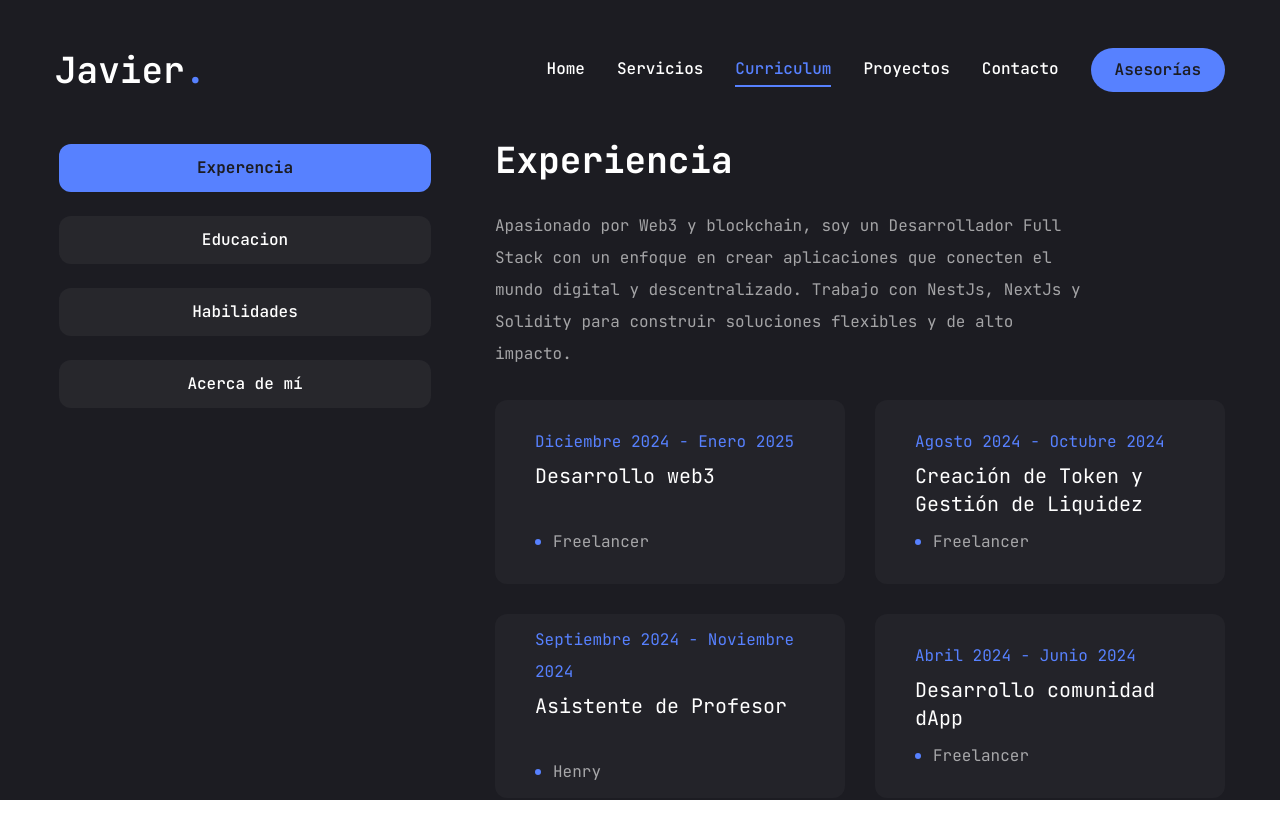
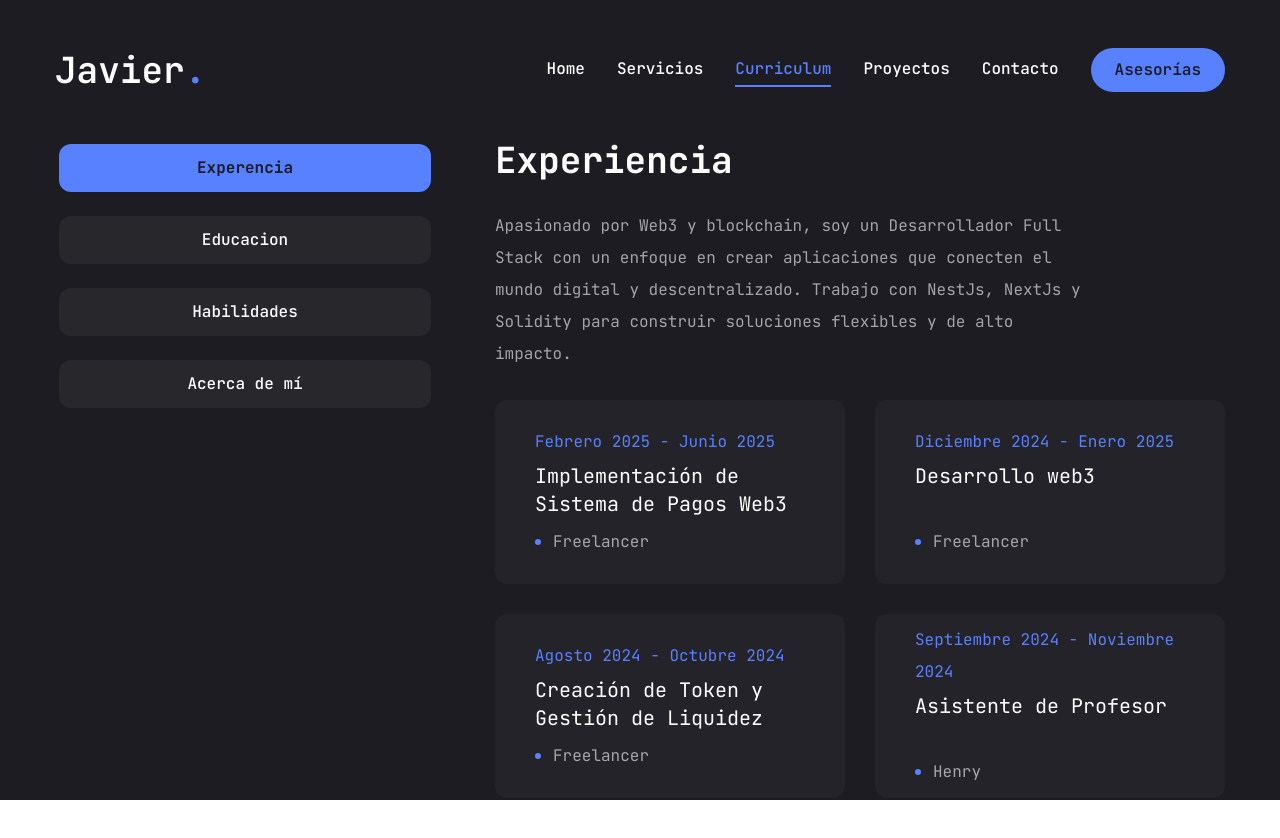
Before and after one commit to jatapsilver/Portfolio, a Next.js app in the folder front/: page /curriculum in a window 1280 px wide. Shown: the top 838 px of the page. Built offline with nearby package versions, Linux system fonts and the light colour scheme.

Commit message:
Update, experiencia

```diff
--- a/front/app/curriculum/page.jsx
+++ b/front/app/curriculum/page.jsx
@@ -71,6 +71,11 @@ const experience = {
   description:
     "Apasionado por Web3 y blockchain, soy un Desarrollador Full Stack con un enfoque en crear aplicaciones que conecten el mundo digital y descentralizado. Trabajo con NestJs, NextJs y Solidity para construir soluciones flexibles y de alto impacto.",
   items: [
+    {
+      company: "Freelancer",
+      title: "Implementación de Sistema de Pagos Web3",
+      duration: "Febrero 2025 - Junio 2025",
+    },
     {
       company: "Freelancer",
       title: "Desarrollo web3",
```
